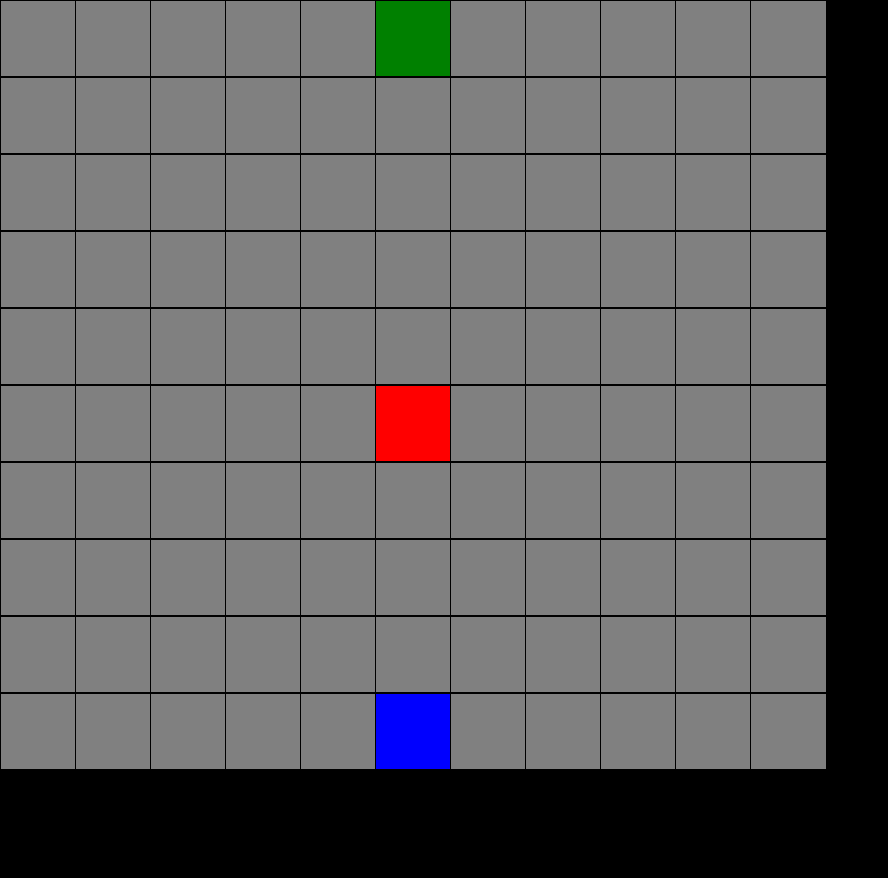
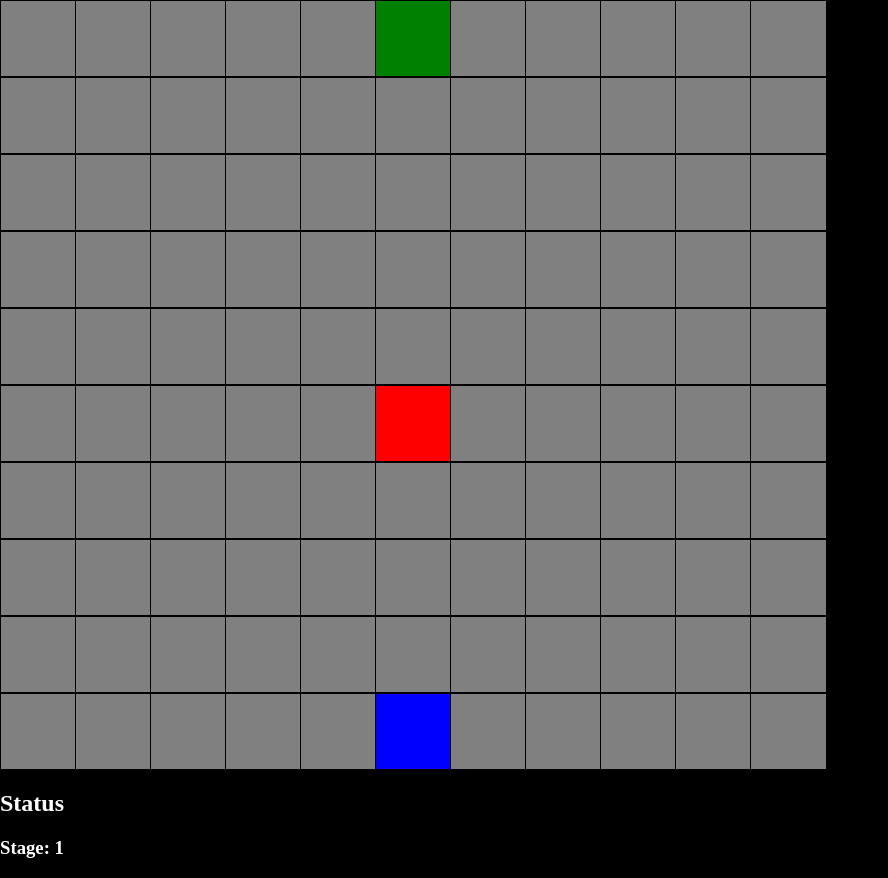
Before and after one commit to akessaris/dungeon-crawler, a Next.js app: page /stages/1 in a window 1280 px wide. Shown: the whole page, without its empty margins (0-888 px from the left). Before the commit the page ends 800 px from the top, so only its background shows below. Built offline with nearby package versions, Linux system fonts and the light colour scheme.

Commit message:
added status board

```diff
--- a/src/app/stages/[stageId]/page.tsx
+++ b/src/app/stages/[stageId]/page.tsx
@@ -1,5 +1,15 @@
 import Grid from "./grid";
+import { StatusBoard } from "./status-board";
 
-const Stage = () => <Grid />;
+const Stage = ({
+  params: { stageId = "unknown" },
+}: {
+  params: { stageId: string };
+}) => (
+  <>
+    <Grid />
+    <StatusBoard stage={stageId} />
+  </>
+);
 
 export default Stage;
--- /dev/null
+++ b/src/app/stages/[stageId]/status-board.tsx
@@ -0,0 +1,10 @@
+import { FC } from "react";
+
+export const StatusBoard: FC<{
+  stage: string;
+}> = ({ stage }) => (
+  <div>
+    <h2>Status</h2>
+    <h3>Stage: {stage}</h3>
+  </div>
+);
```
